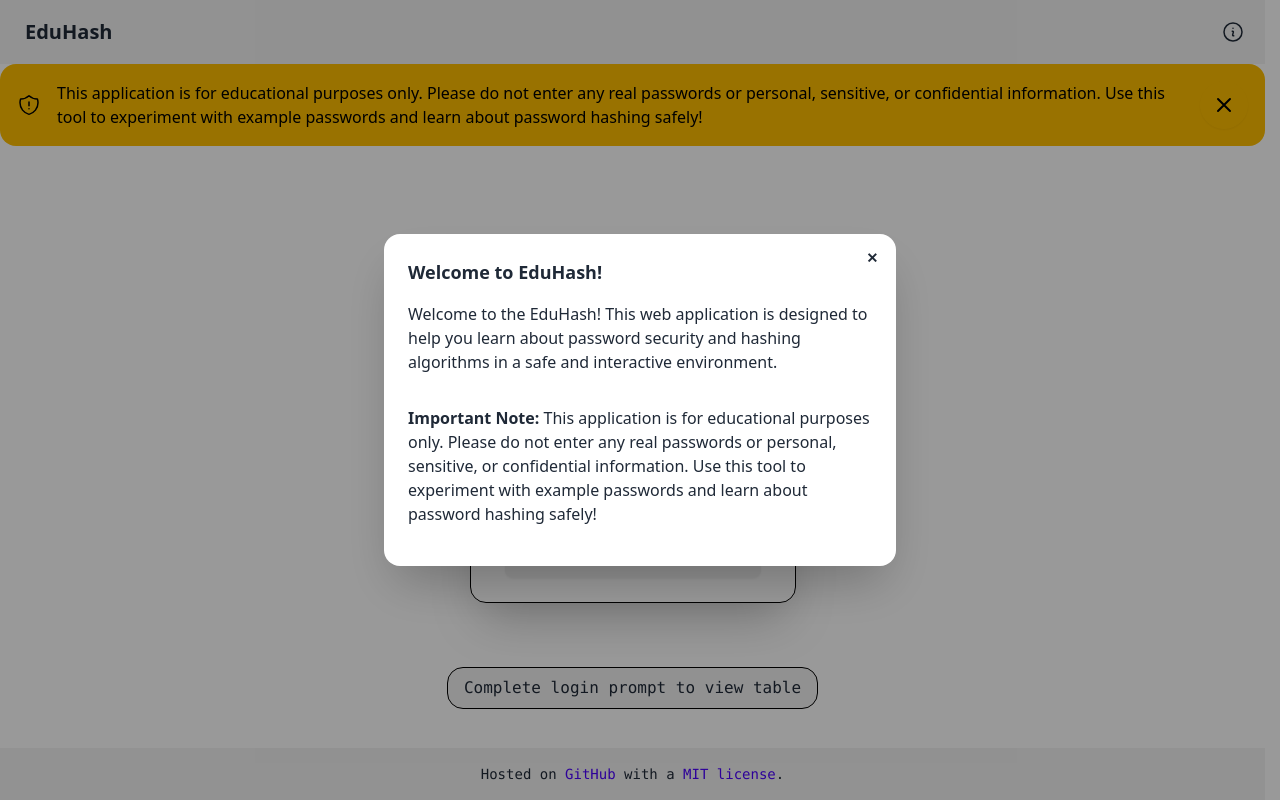
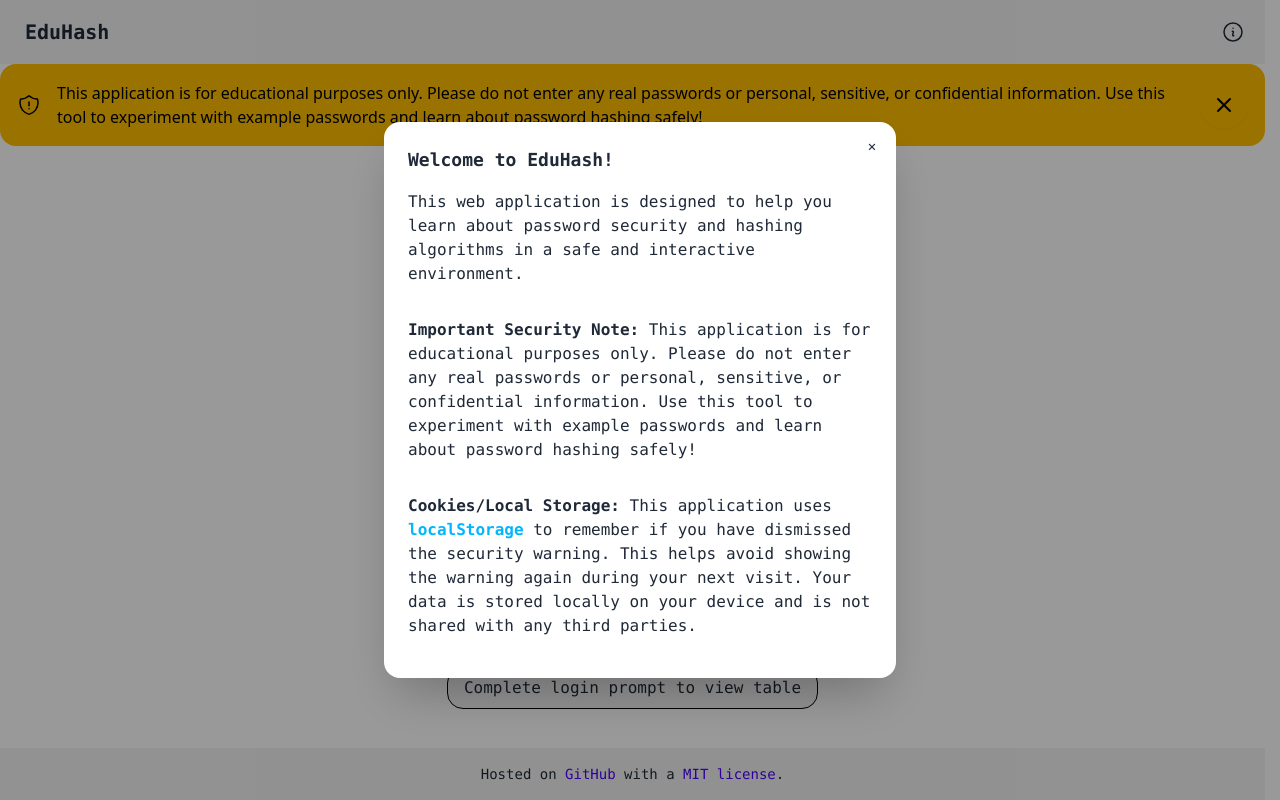
Before and after one commit to vanfossen/eduhash, a Vue app: page / in a window 1280 px wide. Both pictures are taken after a click on the button 1248 px from the left and 32 px from the top of the page. Built offline with nearby package versions, Linux system fonts and the light colour scheme.

Commit message:
update font family, update text

```diff
--- a/src/components/Navbar.vue
+++ b/src/components/Navbar.vue
@@ -2,7 +2,7 @@
 <script setup lang="ts"></script>
 
 <template>
-  <div class="navbar bg-base-200">
+  <div class="navbar bg-base-200 font-mono">
     <div class="flex-1">
       <a class="btn btn-ghost text-xl">EduHash</a>
     </div>
@@ -35,15 +35,22 @@
           </form>
           <h3 class="text-lg font-bold">Welcome to EduHash!</h3>
           <p class="py-4">
-            Welcome to the EduHash! This web application is designed to help you
-            learn about password security and hashing algorithms in a safe and
-            interactive environment.
+            This web application is designed to help you learn about password
+            security and hashing algorithms in a safe and interactive
+            environment.
           </p>
           <p class="py-4">
-            <b>Important Note:</b> This application is for educational purposes
-            only. Please do not enter any real passwords or personal, sensitive,
-            or confidential information. Use this tool to experiment with
-            example passwords and learn about password hashing safely!
+            <b>Important Security Note:</b> This application is for educational
+            purposes only. Please do not enter any real passwords or personal,
+            sensitive, or confidential information. Use this tool to experiment
+            with example passwords and learn about password hashing safely!
+          </p>
+          <p class="py-4">
+            <b>Cookies/Local Storage:</b> This application uses
+            <strong class="text-info">localStorage</strong> to remember if you
+            have dismissed the security warning. This helps avoid showing the
+            warning again during your next visit. Your data is stored locally on
+            your device and is not shared with any third parties.
           </p>
         </div>
       </dialog>
```
